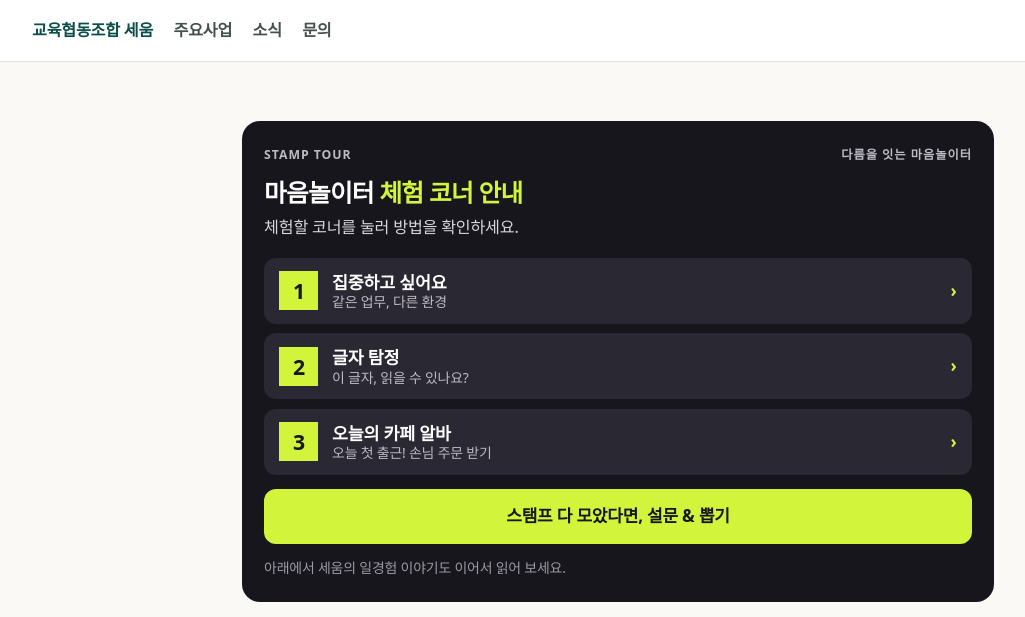
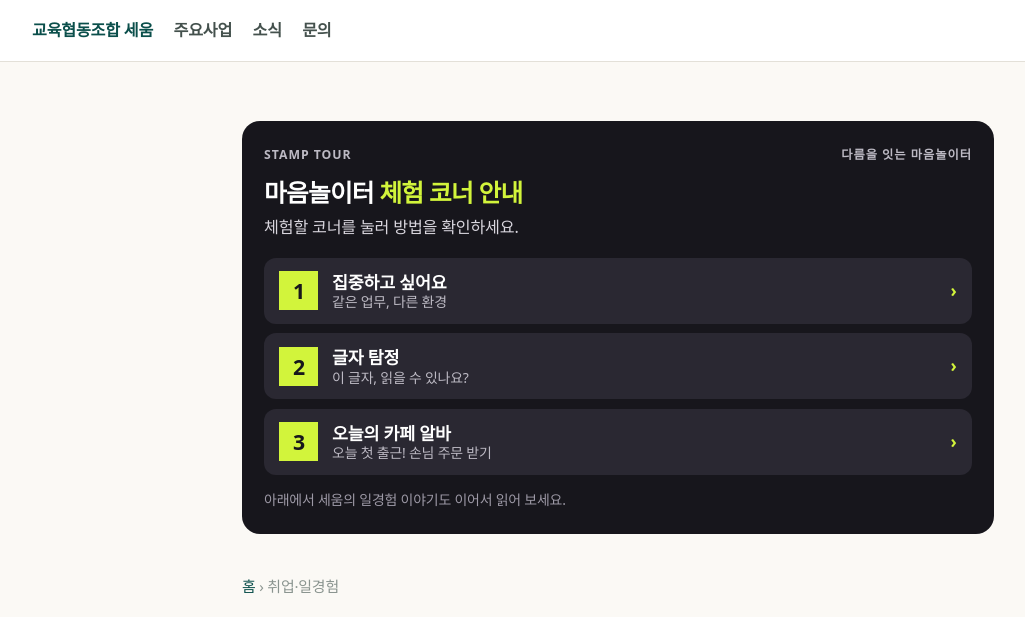
Before and after one commit to seum13/seum13-homepage, a plain HTML site: page work-experience/index.html in a window 1280 px wide. Shown: the top 617 px of the page, without its empty margins (22-1047 px from the left). Drawn offline with Linux system fonts and the light colour scheme; a web font is replaced by a local one.

Commit message:
마음놀이터 안내 박스에서 설문 버튼 제거 (work-experience)

```diff
--- a/work-experience/index.html
+++ b/work-experience/index.html
@@ -367,7 +367,6 @@ body.hc .msheet-x{background:#EFEDE6;color:#212E2B}
 .mnb-list span{flex:1;font-weight:700;font-size:1.02rem;line-height:1.3}
 .mnb-list small{display:block;font-weight:500;font-size:.82rem;color:#bdbac4}
 .mnb-list i{font-style:normal;color:#d2f43b;font-weight:800}
-.mnb-survey{display:block;text-align:center;margin-top:.8rem;background:#d2f43b;color:#17161c!important;font-weight:800;border-radius:12px;padding:.8rem;text-decoration:none}
 .mnb p.mnb-note{font-size:.82rem!important;color:#9d99a6!important;margin:.8rem 0 0!important}
 </style>
 <script type="application/ld+json">{"@context":"https://schema.org","@type":"FAQPage","mainEntity":[{"@type":"Question","name":"경계선지능 청년도 일반 사업장에서 일할 수 있나요?","acceptedAnswer":{"@type":"Answer","text":"네. 세움과 함께한 청년들은 여러 사업장에서 일경험을 마쳤습니다. 관건은 능력이 아니라 일의 구조입니다. 지시가 구체적이고, 첫 단계가 명확하고, 물어볼 사람이 정해져 있으면 대부분의 업무가 가능합니다."}},{"@type":"Question","name":"일경험 참여 대상과 비용은 어떻게 되나요?","acceptedAnswer":{"@type":"Answer","text":"대체로 만 18~34세 느린학습자(경계선지능) 청년이 대상이며, 공공 지원사업으로 진행되는 경우 참여자 비용은 없고 참여수당이 지급됩니다."}},{"@type":"Question","name":"진단서나 검사 결과가 꼭 있어야 하나요?","acceptedAnswer":{"@type":"Answer","text":"사업별로 요건이 다릅니다. 지능검사 결과나 관련 기관 추천서를 요구하는 경우가 있지만, 없다고 해서 상담이 불가능하지는 않습니다."}},{"@type":"Question","name":"일경험이 끝나면 취업으로 이어지나요?","acceptedAnswer":{"@type":"Answer","text":"일경험 자체가 채용을 보장하지는 않습니다. 다만 실제 경력이 되고, 사업장이 청년을 직접 겪는 기회가 됩니다. 세움은 이후 진로 상담도 함께합니다."}}]}</script>
@@ -388,7 +387,6 @@ body.hc .msheet-x{background:#EFEDE6;color:#212E2B}
 <a href="/booth/?c=2"><b>2</b><span>글자 탐정<small>이 글자, 읽을 수 있나요?</small></span><i>›</i></a>
 <a href="/booth/?c=3"><b>3</b><span>오늘의 카페 알바<small>오늘 첫 출근! 손님 주문 받기</small></span><i>›</i></a>
 </div>
-<a class="mnb-survey" href="https://forms.gle/7QMyJzgcpRafkCvx6">스탬프 다 모았다면, 설문 &amp; 뽑기</a>
 <p class="mnb-note">아래에서 세움의 일경험 이야기도 이어서 읽어 보세요.</p>
 </section>
 <!-- 마음놀이터 체험 코너 안내 끝 -->
```
